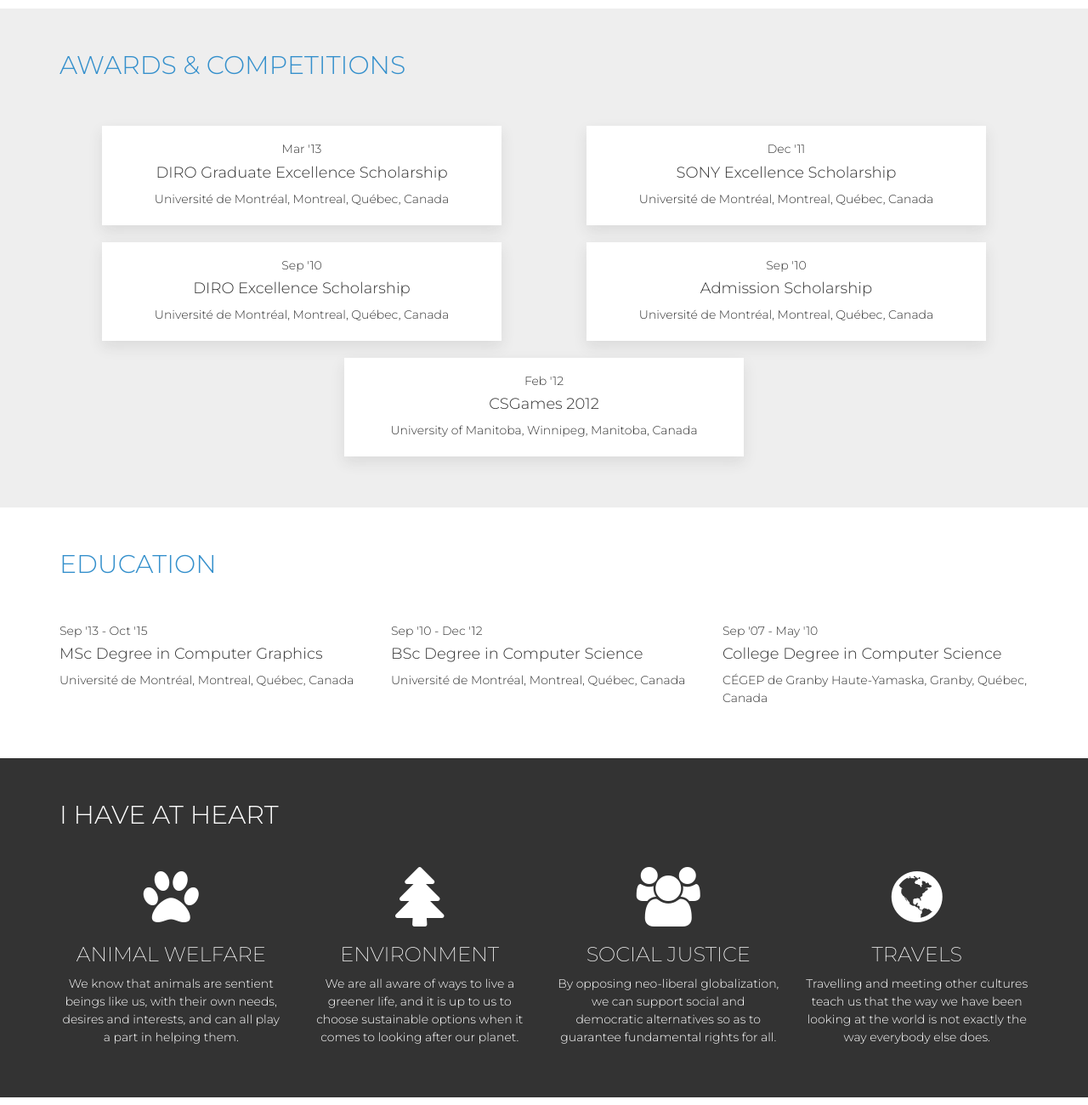
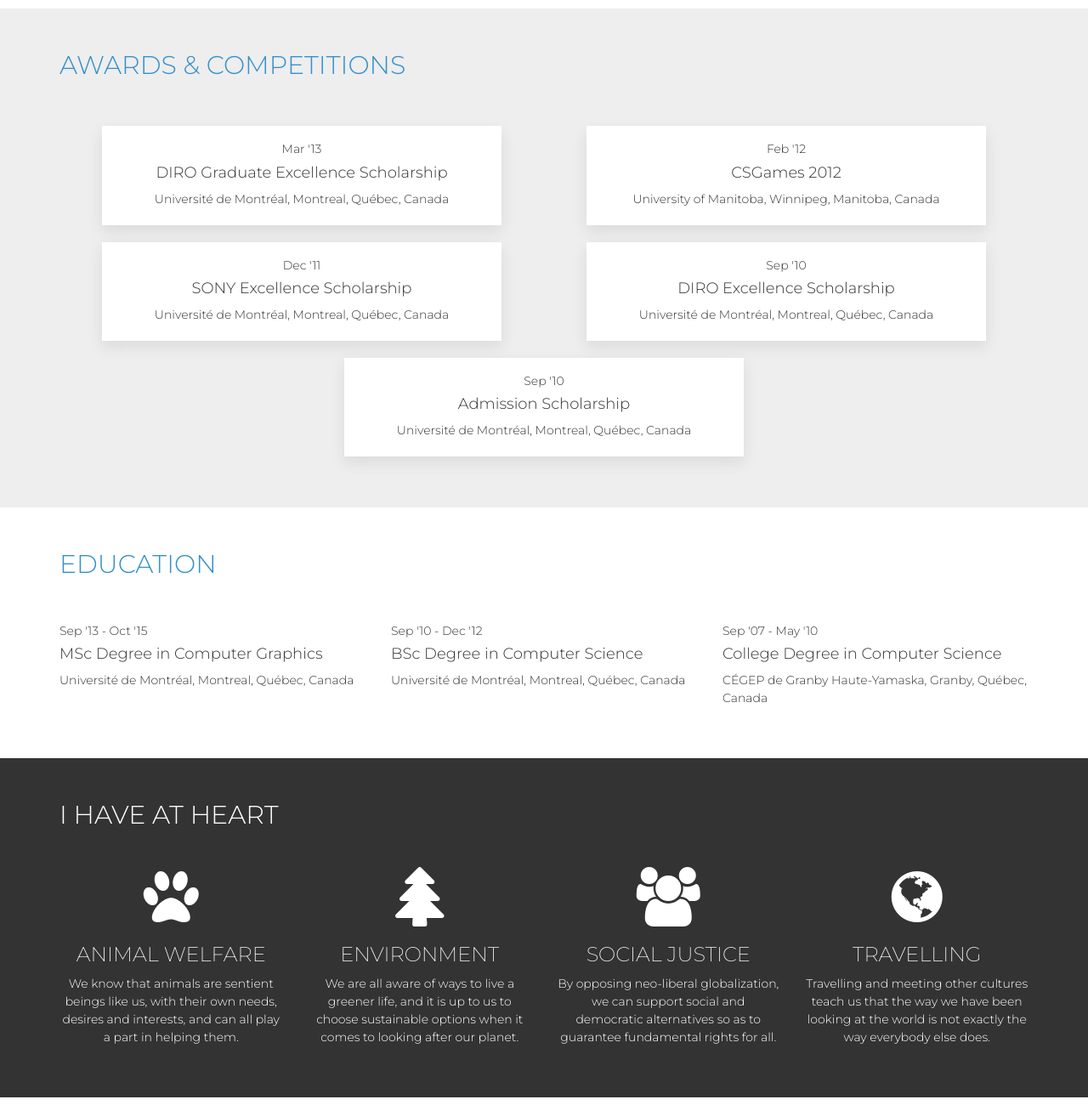
Before and after one commit to raistdave/raistdave.github.io, a plain HTML site: page index.html in a window 1280 px wide. Shown: the part 2580-3880 px from the top of the page at 85% size. Drawn offline with Linux system fonts and the light colour scheme.

Commit message:
order and travelling text

```diff
--- a/index.html
+++ b/index.html
@@ -254,6 +254,13 @@
                         <p>Université de Montréal, Montreal, Québec, Canada</p>
                     </div>
                 </div>
+				<div class="award-box col-md-6 col-xs-12">
+                    <div class="award-content wow fadeInDown" data-wow-duration="1s">
+                        <h5>Feb '12</h5>
+                        <h4>CSGames 2012</h4>
+                        <p>University of Manitoba, Winnipeg, Manitoba, Canada</p>
+                    </div>
+                </div>
                 <div class="award-box col-md-6 col-xs-12">
                     <div class="award-content wow fadeInDown" data-wow-duration="1s">
                         <h5>Dec '11</h5>
@@ -268,20 +275,14 @@
                         <p>Université de Montréal, Montreal, Québec, Canada</p>
                     </div>
                 </div>
-                <div class="award-box col-md-6 col-xs-12">
+                <div class="award-box col-md-6 col-md-offset-3 col-xs-12">
                     <div class="award-content wow fadeInDown" data-wow-duration="1s">
                         <h5>Sep '10</h5>
                         <h4>Admission Scholarship</h4>
                         <p>Université de Montréal, Montreal, Québec, Canada</p>
                     </div>
                 </div>
-                <div class="award-box col-md-6 col-md-offset-3 col-xs-12">
-                    <div class="award-content wow fadeInDown" data-wow-duration="1s">
-                        <h5>Feb '12</h5>
-                        <h4>CSGames 2012</h4>
-                        <p>University of Manitoba, Winnipeg, Manitoba, Canada</p>
-                    </div>
-                </div>
+
             </div>
         </div>
     </section>
@@ -338,7 +339,7 @@
                 </div>
                 <div class="col-lg-3 col-md-6 text-center">
                     <i class="fa fa-5x fa-globe wow fadeInDown" data-wow-duration="2s"></i>
-                    <h3>Travels</h3>
+                    <h3>Travelling</h3>
                     <p>Travelling and meeting other cultures teach us that the way we have been looking at the world is not exactly the way everybody else does.</p>
                 </div>
             </div>
```
